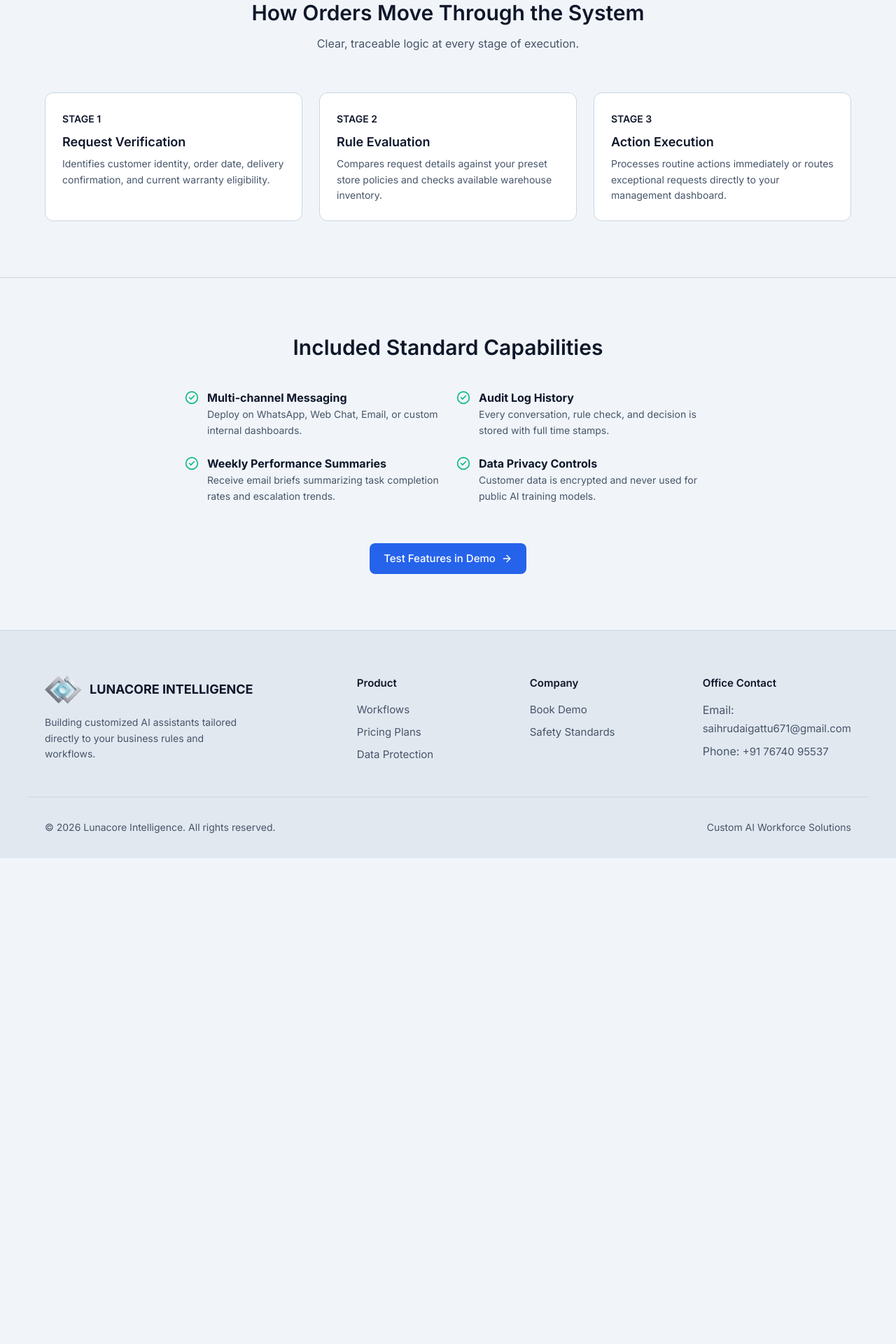
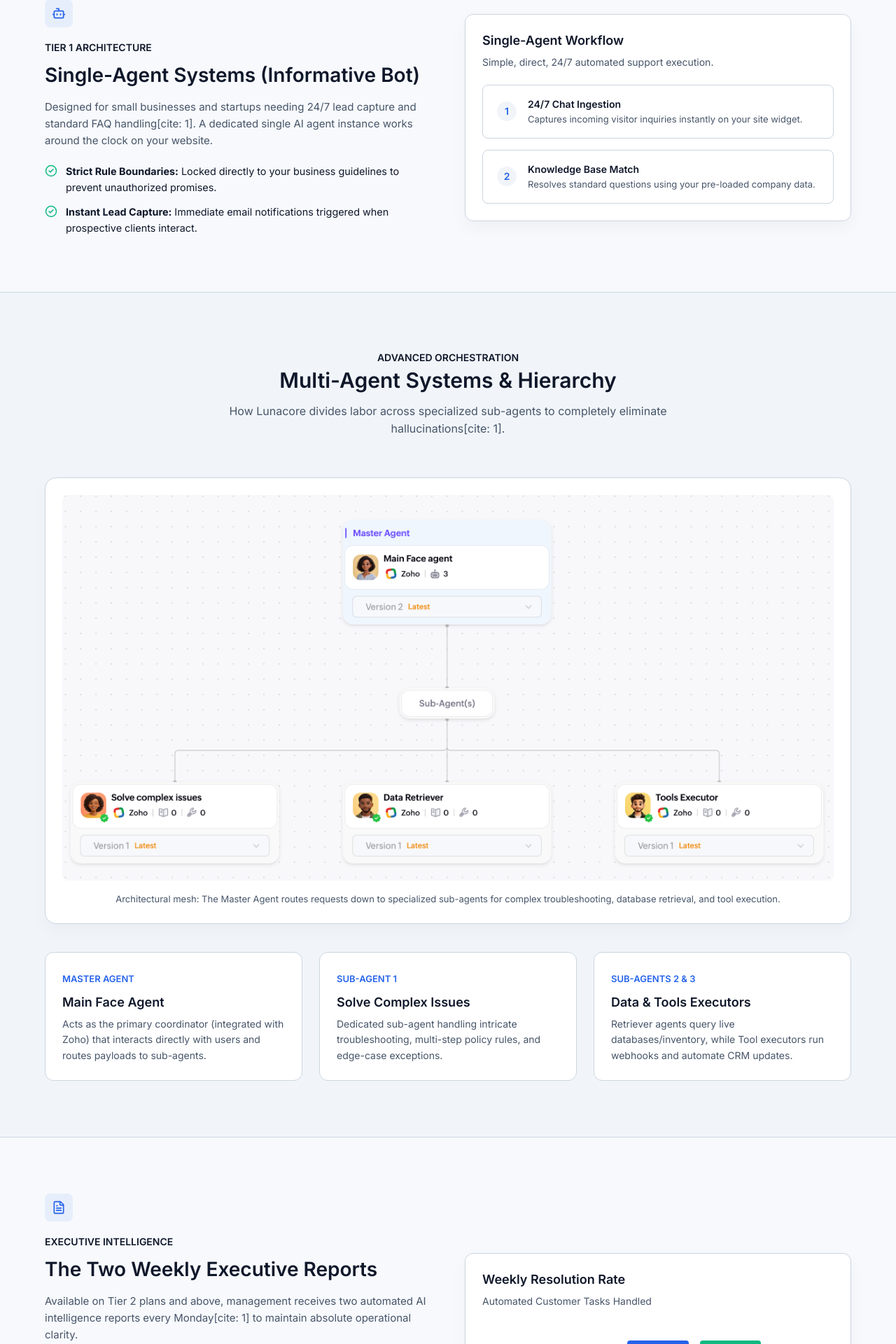
Before and after one commit to saihrudaigattu671-collab/lunacoreintelligence, a Next.js app: page /features in a window 1280 px wide. Shown: the part 840-2760 px from the top of the page at 70% size. Before the commit the page ends 2066 px from the top, so only its background shows below. Built offline with nearby package versions, Linux system fonts and the light colour scheme.

Commit message:
Update page.tsx

```diff
--- a/app/features/page.tsx
+++ b/app/features/page.tsx
@@ -1,6 +1,6 @@
 import Link from 'next/link'
 import { SiteShell } from '@/components/site-shell'
-import { ShieldCheck, UserCheck, Layers, Cpu, ArrowRight, CheckCircle2 } from 'lucide-react'
+import { ShieldCheck, UserCheck, Layers, Cpu, ArrowRight, CheckCircle2, Bot, FileText } from 'lucide-react'
 
 export default function FeaturesPage() {
   return (
@@ -10,11 +10,11 @@ export default function FeaturesPage() {
         <section className="shell" style={{ padding: '4rem 1.5rem 2rem', textAlign: 'center', maxWidth: '750px' }}>
           <h1>System Features & Capability Overview</h1>
           <p style={{ marginTop: '0.75rem', fontSize: '1.125rem' }}>
-            Lunacore is built to handle customer operations automatically while preserving strict human oversight on sensitive decisions.
+            Lunacore is built to handle customer operations automatically while preserving strict human oversight on sensitive decisions[cite: 1].
           </p>
         </section>
 
-        {/* Core Capabilities */}
+        {/* Core Capabilities Grid */}
         <section className="section">
           <div className="shell">
             <div className="feature-grid">
@@ -39,37 +39,150 @@ export default function FeaturesPage() {
           </div>
         </section>
 
-        {/* Detailed Workflow Graphic Section */}
-        <section className="section" style={{ background: 'var(--bg-secondary)' }}>
+        {/* 1. SINGLE-AGENT SYSTEMS DEEP DIVE */}
+        <section className="section" style={{ background: 'rgba(255, 255, 255, 0.4)' }}>
           <div className="shell">
-            <div className="section-title">
-              <h2>How Orders Move Through the System</h2>
-              <p>Clear, traceable logic at every stage of execution.</p>
-            </div>
-
-            <div style={{ display: 'grid', gridTemplateColumns: 'repeat(3, 1fr)', gap: '1.5rem' }}>
-              <div style={{ background: 'var(--bg-card)', padding: '1.5rem', borderRadius: '12px', border: '1px solid var(--border-color)' }}>
-                <span style={{ color: 'var(--text-accent)', fontSize: '0.875rem', fontWeight: 600 }}>STAGE 1</span>
-                <h3 style={{ fontSize: '1.125rem', margin: '0.5rem 0' }}>Request Verification</h3>
-                <p style={{ fontSize: '0.875rem' }}>Identifies customer identity, order date, delivery confirmation, and current warranty eligibility.</p>
+            <div style={{ display: 'grid', gridTemplateColumns: '1fr 1fr', gap: '3rem', alignItems: 'center' }}>
+              <div>
+                <div className="card-icon" style={{ marginBottom: '1rem' }}><Bot size={20} /></div>
+                <span style={{ color: 'var(--text-accent)', fontSize: '0.875rem', fontWeight: 600 }}>TIER 1 ARCHITECTURE</span>
+                <h2 style={{ fontSize: '1.75rem', margin: '0.5rem 0 1rem' }}>Single-Agent Systems (Informative Bot)</h2>
+                <p style={{ marginBottom: '1.25rem', fontSize: '0.9375rem' }}>
+                  Designed for small businesses and startups needing 24/7 lead capture and standard FAQ handling[cite: 1]. A dedicated single AI agent instance works around the clock on your website.
+                </p>
+                <div style={{ display: 'flex', flexDirection: 'column', gap: '0.75rem', fontSize: '0.9rem' }}>
+                  <div style={{ display: 'flex', gap: '0.75rem', alignItems: 'flex-start' }}>
+                    <CheckCircle2 size={18} style={{ color: 'var(--success)', flexShrink: 0, marginTop: '2px' }} />
+                    <span><strong>Strict Rule Boundaries:</strong> Locked directly to your business guidelines to prevent unauthorized promises.</span>
+                  </div>
+                  <div style={{ display: 'flex', gap: '0.75rem', alignItems: 'flex-start' }}>
+                    <CheckCircle2 size={18} style={{ color: 'var(--success)', flexShrink: 0, marginTop: '2px' }} />
+                    <span><strong>Instant Lead Capture:</strong> Immediate email notifications triggered when prospective clients interact.</span>
+                  </div>
+                </div>
               </div>
 
-              <div style={{ background: 'var(--bg-card)', padding: '1.5rem', borderRadius: '12px', border: '1px solid var(--border-color)' }}>
-                <span style={{ color: 'var(--text-accent)', fontSize: '0.875rem', fontWeight: 600 }}>STAGE 2</span>
-                <h3 style={{ fontSize: '1.125rem', margin: '0.5rem 0' }}>Rule Evaluation</h3>
-                <p style={{ fontSize: '0.875rem' }}>Compares request details against your preset store policies and checks available warehouse inventory.</p>
-              </div>
-
-              <div style={{ background: 'var(--bg-card)', padding: '1.5rem', borderRadius: '12px', border: '1px solid var(--border-color)' }}>
-                <span style={{ color: 'var(--text-accent)', fontSize: '0.875rem', fontWeight: 600 }}>STAGE 3</span>
-                <h3 style={{ fontSize: '1.125rem', margin: '0.5rem 0' }}>Action Execution</h3>
-                <p style={{ fontSize: '0.875rem' }}>Processes routine actions immediately or routes exceptional requests directly to your management dashboard.</p>
+              <div className="chart-card" style={{ padding: '1.5rem' }}>
+                <h3 style={{ fontSize: '1.125rem', marginBottom: '0.5rem' }}>Single-Agent Workflow</h3>
+                <p style={{ fontSize: '0.875rem', marginBottom: '1.25rem' }}>Simple, direct, 24/7 automated support execution.</p>
+                <div className="workflow-steps">
+                  <div className="workflow-step">
+                    <div className="step-num">1</div>
+                    <div>
+                      <h4 style={{ fontSize: '0.875rem', fontWeight: 600 }}>24/7 Chat Ingestion</h4>
+                      <p style={{ fontSize: '0.8125rem' }}>Captures incoming visitor inquiries instantly on your site widget.</p>
+                    </div>
+                  </div>
+                  <div className="workflow-step">
+                    <div className="step-num">2</div>
+                    <div>
+                      <h4 style={{ fontSize: '0.875rem', fontWeight: 600 }}>Knowledge Base Match</h4>
+                      <p style={{ fontSize: '0.8125rem' }}>Resolves standard questions using your pre-loaded company data.</p>
+                    </div>
+                  </div>
+                </div>
               </div>
             </div>
           </div>
         </section>
 
-        {/* Feature List */}
+        {/* 2. MULTI-AGENT SYSTEMS & HIERARCHY DEEP DIVE */}
+        <section className="section">
+          <div className="shell">
+            <div className="section-title">
+              <span style={{ color: 'var(--text-accent)', fontSize: '0.875rem', fontWeight: 600 }}>ADVANCED ORCHESTRATION</span>
+              <h2>Multi-Agent Systems & Hierarchy</h2>
+              <p>How Lunacore divides labor across specialized sub-agents to completely eliminate hallucinations[cite: 1].</p>
+            </div>
+
+            {/* Displaying the uploaded info.png hierarchy image */}
+            <div style={{ background: 'var(--bg-card)', border: '1px solid var(--border-color)', borderRadius: '16px', padding: '1.5rem', marginBottom: '2.5rem', boxShadow: '0 10px 25px rgba(0,0,0,0.03)', textAlign: 'center' }}>
+              <img
+                src="/info.png"
+                alt="Lunacore Multi-Agent Hierarchy Architecture"
+                style={{ width: '100%', height: 'auto', borderRadius: '8px', display: 'block' }}
+              />
+              <p style={{ fontSize: '0.8125rem', color: 'var(--text-muted)', marginTop: '1rem' }}>
+                Architectural mesh: The Master Agent routes requests down to specialized sub-agents for complex troubleshooting, database retrieval, and tool execution.
+              </p>
+            </div>
+
+            <div style={{ display: 'grid', gridTemplateColumns: 'repeat(3, 1fr)', gap: '1.5rem' }}>
+              <div style={{ background: 'var(--bg-card)', padding: '1.5rem', borderRadius: '12px', border: '1px solid var(--border-color)' }}>
+                <span style={{ color: 'var(--primary)', fontSize: '0.8125rem', fontWeight: 600 }}>MASTER AGENT</span>
+                <h3 style={{ fontSize: '1.125rem', margin: '0.5rem 0' }}>Main Face Agent</h3>
+                <p style={{ fontSize: '0.875rem' }}>Acts as the primary coordinator (integrated with Zoho) that interacts directly with users and routes payloads to sub-agents.</p>
+              </div>
+
+              <div style={{ background: 'var(--bg-card)', padding: '1.5rem', borderRadius: '12px', border: '1px solid var(--border-color)' }}>
+                <span style={{ color: 'var(--primary)', fontSize: '0.8125rem', fontWeight: 600 }}>SUB-AGENT 1</span>
+                <h3 style={{ fontSize: '1.125rem', margin: '0.5rem 0' }}>Solve Complex Issues</h3>
+                <p style={{ fontSize: '0.875rem' }}>Dedicated sub-agent handling intricate troubleshooting, multi-step policy rules, and edge-case exceptions.</p>
+              </div>
+
+              <div style={{ background: 'var(--bg-card)', padding: '1.5rem', borderRadius: '12px', border: '1px solid var(--border-color)' }}>
+                <span style={{ color: 'var(--primary)', fontSize: '0.8125rem', fontWeight: 600 }}>SUB-AGENTS 2 & 3</span>
+                <h3 style={{ fontSize: '1.125rem', margin: '0.5rem 0' }}>Data & Tools Executors</h3>
+                <p style={{ fontSize: '0.875rem' }}>Retriever agents query live databases/inventory, while Tool executors run webhooks and automate CRM updates.</p>
+              </div>
+            </div>
+          </div>
+        </section>
+
+        {/* 3. THE TWO WEEKLY EXECUTIVE REPORTS DEEP DIVE */}
+        <section className="section" style={{ background: 'rgba(255, 255, 255, 0.4)' }}>
+          <div className="shell">
+            <div style={{ display: 'grid', gridTemplateColumns: '1fr 1fr', gap: '3rem', alignItems: 'center' }}>
+              <div>
+                <div className="card-icon" style={{ marginBottom: '1rem' }}><FileText size={20} /></div>
+                <span style={{ color: 'var(--text-accent)', fontSize: '0.875rem', fontWeight: 600 }}>EXECUTIVE INTELLIGENCE</span>
+                <h2 style={{ fontSize: '1.75rem', margin: '0.5rem 0 1rem' }}>The Two Weekly Executive Reports</h2>
+                <p style={{ marginBottom: '1.25rem', fontSize: '0.9375rem' }}>
+                  Available on Tier 2 plans and above, management receives two automated AI intelligence reports every Monday[cite: 1] to maintain absolute operational clarity.
+                </p>
+                <div style={{ display: 'flex', flexDirection: 'column', gap: '1rem', fontSize: '0.9rem' }}>
+                  <div style={{ background: 'var(--bg-card)', padding: '1rem', borderRadius: '8px', border: '1px solid var(--border-color)' }}>
+                    <strong style={{ display: 'block', marginBottom: '0.25rem', color: 'var(--text-main)' }}>1. Bot Performance Metrics Report[cite: 1]</strong>
+                    <p style={{ fontSize: '0.8125rem', margin: 0 }}>Summarizes total conversation volume, lead conversion rates, autonomous resolution percentage, and operational hours saved[cite: 1].</p>
+                  </div>
+                  <div style={{ background: 'var(--bg-card)', padding: '1rem', borderRadius: '8px', border: '1px solid var(--border-color)' }}>
+                    <strong style={{ display: 'block', marginBottom: '0.25rem', color: 'var(--text-main)' }}>2. Customer Friction & Issues Report[cite: 1]</strong>
+                    <p style={{ fontSize: '0.8125rem', margin: 0 }}>Automated grouping of recurring complaints, early warnings on broken links or policy misunderstandings, and actionable operational advice[cite: 1].</p>
+                  </div>
+                </div>
+              </div>
+
+              <div className="chart-card" style={{ padding: '1.5rem' }}>
+                <h3 style={{ fontSize: '1.125rem', marginBottom: '0.5rem' }}>Weekly Resolution Rate</h3>
+                <p style={{ fontSize: '0.875rem', marginBottom: '1.25rem' }}>Automated Customer Tasks Handled</p>
+                <div className="bar-chart-container">
+                  <div className="chart-bar-wrap">
+                    <div className="chart-bar" style={{ height: '50%' }}></div>
+                    <span style={{ fontSize: '0.75rem', color: 'var(--text-muted)' }}>Mon</span>
+                  </div>
+                  <div className="chart-bar-wrap">
+                    <div className="chart-bar" style={{ height: '65%' }}></div>
+                    <span style={{ fontSize: '0.75rem', color: 'var(--text-muted)' }}>Tue</span>
+                  </div>
+                  <div className="chart-bar-wrap">
+                    <div className="chart-bar" style={{ height: '80%' }}></div>
+                    <span style={{ fontSize: '0.75rem', color: 'var(--text-muted)' }}>Wed</span>
+                  </div>
+                  <div className="chart-bar-wrap">
+                    <div className="chart-bar highlight" style={{ height: '95%' }}></div>
+                    <span style={{ fontSize: '0.75rem', color: 'var(--text-muted)' }}>Thu</span>
+                  </div>
+                  <div className="chart-bar-wrap">
+                    <div className="chart-bar" style={{ height: '75%' }}></div>
+                    <span style={{ fontSize: '0.75rem', color: 'var(--text-muted)' }}>Fri</span>
+                  </div>
+                </div>
+              </div>
+            </div>
+          </div>
+        </section>
+
+        {/* Included Standard Capabilities & CTA */}
         <section className="section">
           <div className="shell" style={{ maxWidth: '800px' }}>
             <h2 style={{ textAlign: 'center', marginBottom: '2.5rem' }}>Included Standard Capabilities</h2>
```
